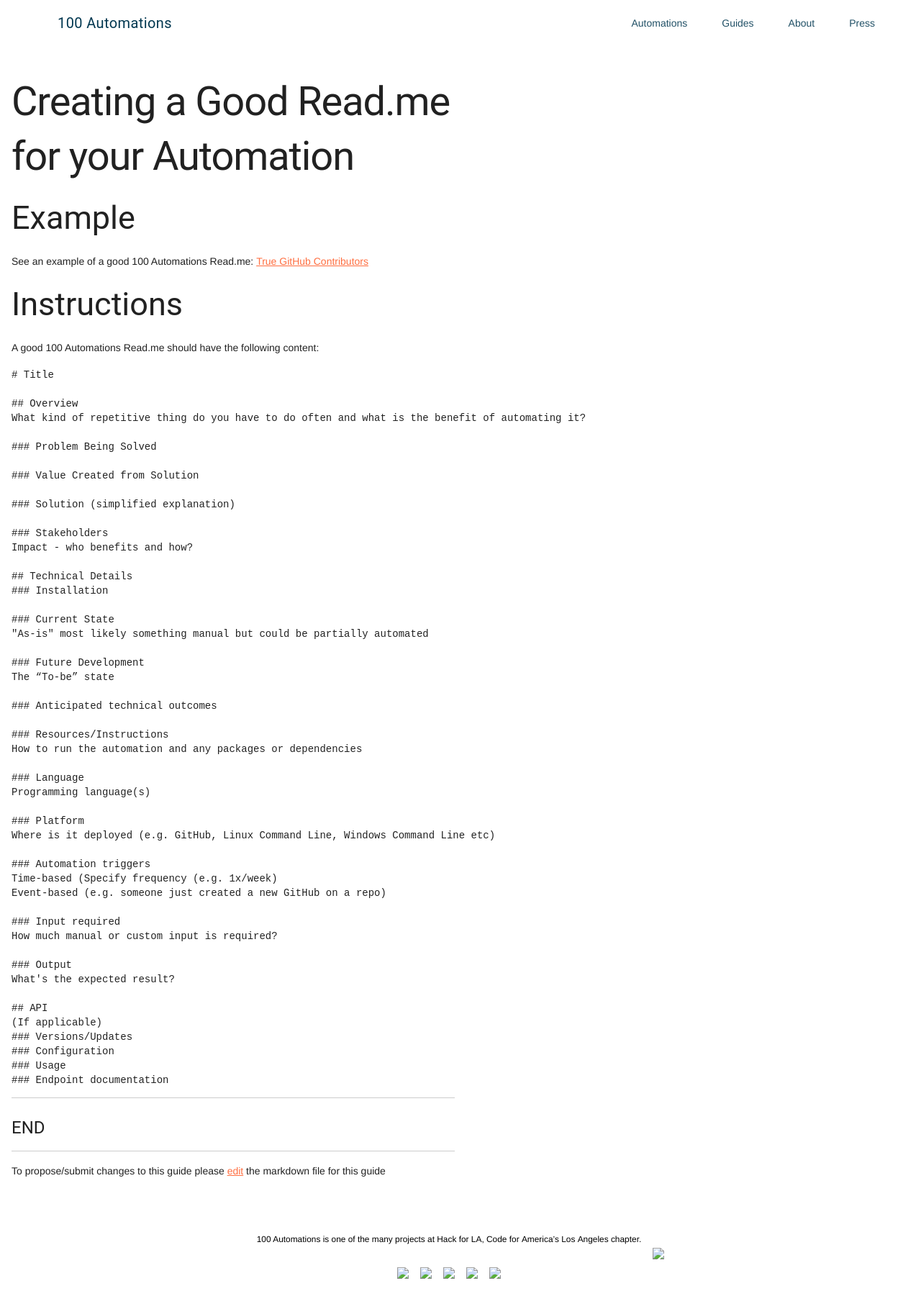
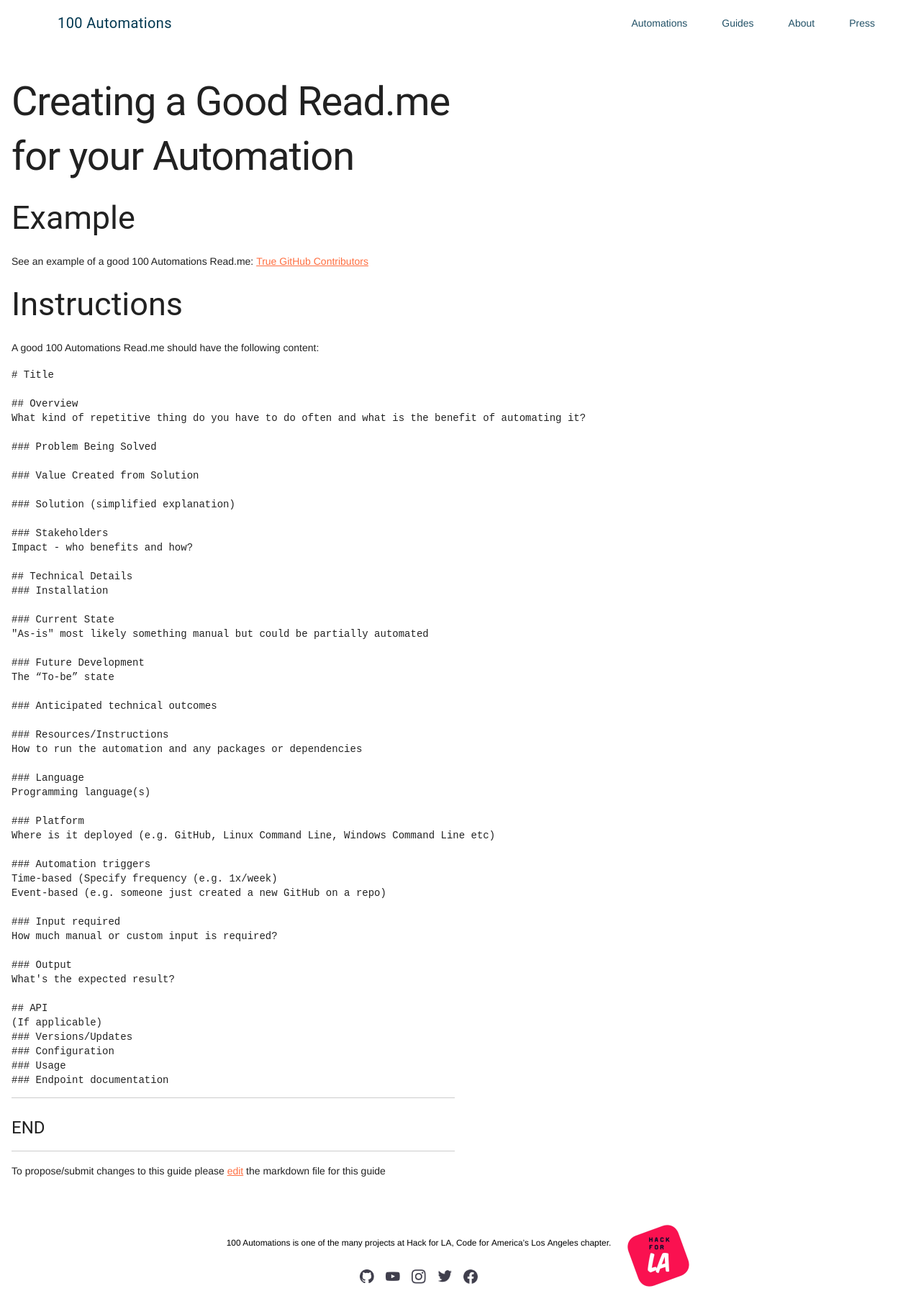
Before and after one commit to 100Automations/Website, a Jekyll site: the page built from _guides/creating-good-readmes-for-automations.md, in a window 1280 px wide. Shown: the whole page at 72% size. Built offline with Jekyll 4.4.1, drawn with Linux system fonts in a browser that asks for light colours.

Commit message:
Added liquid link tag to footer icons

```diff
--- a/_includes/footer.html
+++ b/_includes/footer.html
@@ -5,18 +5,18 @@
       </p>
       <ul class="mdl-mini-footer__link-list">
         <li><a href="https://github.com/100Automations">
-          <img src='assets/images/icons/footer-icons/github-logo.png'></a></li>
+          <img src='{% link assets/images/icons/footer-icons/github-logo.png %}'></a></li>
         <li><a href="https://www.youtube.com/channel/UCS_BOwZ5Hj3pGHN0gmx4gAA?guided_help_flow=5">
-          <img src='assets/images/icons/footer-icons/youtube-logo.png'></a></li>
+          <img src='{% link assets/images/icons/footer-icons/youtube-logo.png %}'></a></li>
         <li><a href="https://www.instagram.com/100automations/">
-          <img src='assets/images/icons/footer-icons/instagram-logo.png'></a></li>
+          <img src='{% link assets/images/icons/footer-icons/instagram-logo.png %}'></a></li>
         <li><a href="https://twitter.com/100automations">
-          <img src='assets/images/icons/footer-icons/twitter-logo.png'></a></li>
+          <img src='{% link assets/images/icons/footer-icons/twitter-logo.png %}'></a></li>
         <li><a href="https://www.facebook.com/100Automations">
-          <img src='assets/images/icons/footer-icons/facebook-logo.png'></a></li>
+          <img src='{% link assets/images/icons/footer-icons/facebook-logo.png %}'></a></li>
       </ul>
   </div>
   <div class="footer-logo">
-      <img src='assets/images/icons/footer-icons/hackforla-logo.png'>
+      <img src='{% link assets/images/icons/footer-icons/hackforla-logo.png %}'>
   </div>
 </footer>
```
